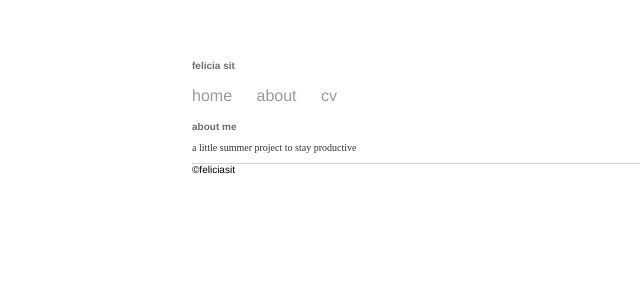
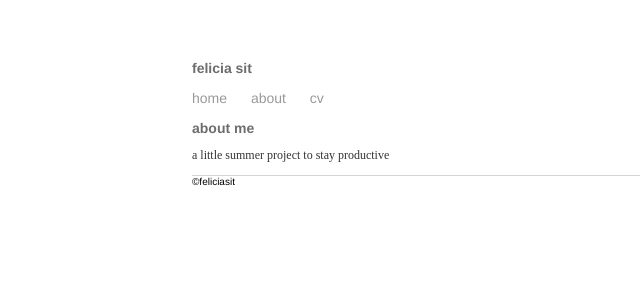
Before and after one commit to feliciasit/feliciasit.github.io, a Jekyll site: the page built from about/index.html, in a window 1280 px wide. Shown: the top 300 px of the page, without its empty margins (0-640 px from the left). Built offline with Jekyll 4.4.1, drawn with Linux system fonts in a browser that asks for light colours.

Commit message:
Update main.css

```diff
--- a/css/main.css
+++ b/css/main.css
@@ -5,6 +5,7 @@ body {
 
 nav ul, footer ul {
     font-family:'Helvetica', 'Arial', 'Sans-Serif';
+    font-size: 14px;
     padding: 0px;
     list-style: none;
 }
@@ -24,20 +25,20 @@ a:hover {
 }
 
 h1 {
-    font-size: 10px;
+    font-size: 14px;
     font-family:'Helvetica', 'Arial', 'Sans-Serif';
     color: #6d6d6d
 }
 
 h2 {
-    font-size: 10px;
+    font-size: 12px;
     font-family:'Helvetica', 'Arial', 'Sans-Serif';
     color: #6d6d6d
 }
 
 
 p {
-    font-size: 10px;
+    font-size: 12px;
     color: #333;
 }
 
@@ -46,14 +47,3 @@ footer {
     font-size: 10px;
     font-family:'Helvetica', 'Arial', 'Sans-Serif';
 }
-
-
-ul.posts {
-    margin: 20px auto 40px;
-    font-size: 14px;
-    font-family:'Helvetica', 'Arial', 'Sans-Serif';
-}
-
-ul.posts li {
-    list-style: none;
-}
```
